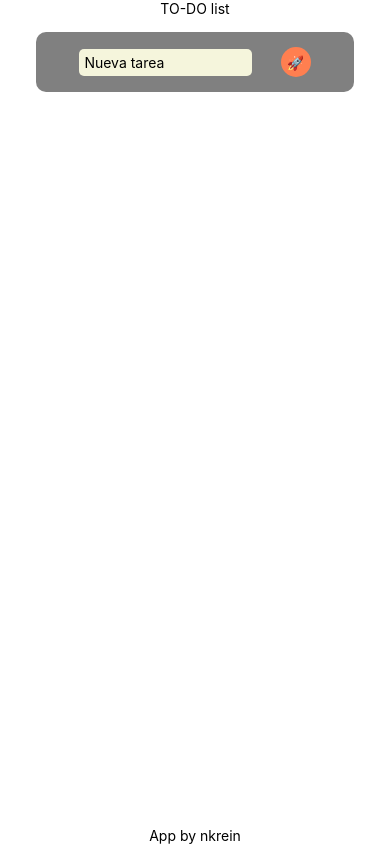
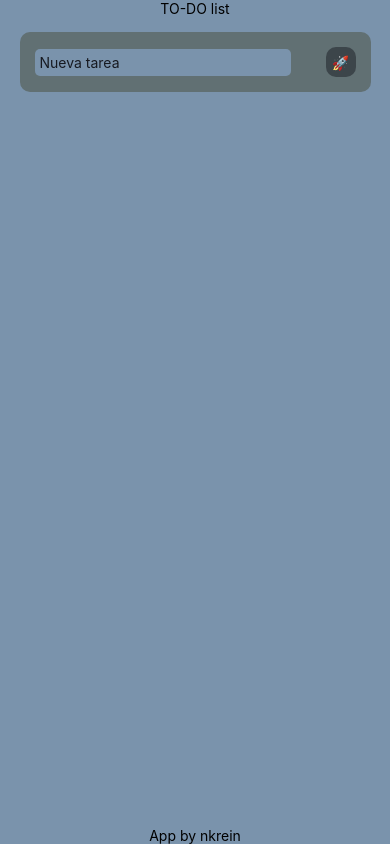
Before and after one commit to NKrein/native-ecomm, a React Native app: screen / in a window 390 px wide. Built offline with nearby package versions, Linux system fonts and the light colour scheme.

Commit message:
Confirm modal + Color palette + Appearance changes

```diff
--- a/App.js
+++ b/App.js
@@ -3,14 +3,17 @@ import Constants from "expo-constants"
 import { useState } from 'react';
 import InputCard from './components/InputCard';
 import List from './components/List';
+import ModalConfirm from './components/ModalConfirm';
+import { PALETTE } from './utils/colorPalette';
 
 export default function App() {
   const [list, setList] = useState([])
-
+  const [selectedItem, setSelectedItem] = useState({});
 
   const handleRemove = (id) => {
     const updatedArray = list.filter(item => item.id !== id)
     setList(updatedArray)
+    setSelectedItem({})
   }
 
   const handleAdd = (inputValue) => {
@@ -23,15 +26,22 @@ export default function App() {
     setList(updatedArray)
   }
 
+  const handleModalClose = () => setSelectedItem({})
+  const handleItemSelect = (item) => setSelectedItem(item)
+
   return (
     <View style={styles.container}>
       <StatusBar />
       <View style={styles.main}>
         <Text>TO-DO list</Text>
         <InputCard handleAdd={handleAdd} />
-        <List list={list} handleRemove={handleRemove} />
+        <List list={list} handleItemSelect={handleItemSelect}/>
         <Text>App by nkrein</Text>
       </View>
+      <ModalConfirm
+        handleModalClose={handleModalClose}
+        handleRemove={handleRemove}
+        selectedItem={selectedItem} />
     </View>
   );
 }
@@ -39,9 +49,7 @@ export default function App() {
 const styles = StyleSheet.create({
   container: {
     flex: 1,
-    backgroundColor: '#fff',
-    alignItems: 'center',
-    justifyContent: 'space-between',
+    backgroundColor: PALETTE.airBlue,
   },
   main: {
     marginTop: Constants.statusBarHeight,
--- a/components/InputCard.js
+++ b/components/InputCard.js
@@ -1,5 +1,6 @@
 import { useState } from "react"
 import { Pressable, Text, TextInput, View, StyleSheet } from "react-native"
+import { PALETTE } from "../utils/colorPalette"
 
 const InputCard = ({ handleAdd }) => {
   const [inputValue, setInputValue] = useState('')
@@ -18,25 +19,26 @@ const styles = StyleSheet.create({
   container: {
     flexDirection: 'row',
     flexWrap: 'nowrap',
-    justifyContent: 'space-evenly',
+    justifyContent: 'space-between',
     alignItems: 'center',
-    width: '100%',
+    width: '90%',
     margin: 15,
     padding: 15,
-    backgroundColor: 'gray',
+    backgroundColor: PALETTE.paynesGray,
     borderRadius: 10
   },
   button: {
     justifyContent: 'center',
     alignItems: 'center',
-    backgroundColor: 'coral',
-    borderRadius: '50%',
+    backgroundColor: PALETTE.richBlack50,
+    borderRadius: 10,
     width: 30,
     height: 30
   },
   input : {
-    backgroundColor: 'beige',
-    width: '60%',
+    backgroundColor: PALETTE.airBlue,
+    color: PALETTE.richBlack,
+    width: '80%',
     padding: 5,
     borderRadius: 5
   }
--- a/components/List.js
+++ b/components/List.js
@@ -2,19 +2,19 @@ import React from 'react'
 import { FlatList, StyleSheet } from 'react-native';
 import ListCard from './ListCard';
 
-const List = ({ list, handleRemove }) => {
+const List = ({ list, handleItemSelect }) => {
   return (
     <FlatList
       style={styles.container}
       data={list}
-      renderItem={({ item }) => <ListCard item={item} handleRemove={handleRemove} />}
+      renderItem={({ item }) => <ListCard item={item} handleItemSelect={handleItemSelect} />}
       keyExtractor={item => item.id} />
   )
 }
 
 const styles = StyleSheet.create({
   container: {
-    width: '100%'
+    width: '100%',
   }
 })
 export default List
--- a/components/ListCard.js
+++ b/components/ListCard.js
@@ -1,11 +1,12 @@
 import React from 'react'
 import { Pressable, StyleSheet, Text, View } from 'react-native';
+import { PALETTE } from '../utils/colorPalette';
 
-const ListCard = ({ item, handleRemove }) => {
+const ListCard = ({ item, handleItemSelect }) => {
   return (
     <View style={styles.container}>
       <Text style={styles.text}>{item.task}</Text>
-      <Pressable style={styles.button} onPress={() => handleRemove(item.id)}>
+      <Pressable style={styles.button} onPress={() => handleItemSelect(item)}>
         <Text>🗑️</Text>
       </Pressable>
     </View>
@@ -14,24 +15,27 @@ const ListCard = ({ item, handleRemove }) => {
 
 const styles = StyleSheet.create({
   container: {
+    alignSelf: 'center',
     flexDirection: 'row',
     flexWrap: 'nowrap',
     justifyContent: 'space-evenly',
     alignItems: 'center',
-    width: '100%',
-    marginBottom: 15,
+    width: '90%',
+    marginHorizontal: 15,
+    marginVertical: 10,
     padding: 15,
-    backgroundColor: 'gray',
+    backgroundColor: PALETTE.paynesGray,
     borderRadius: 10,
   },
   text: {
     flex: 1,
+    color: PALETTE.richBlack,
   },
   button: {
     justifyContent: 'center',
     alignItems: 'center',
-    backgroundColor: 'coral',
-    borderRadius: '50%',
+    backgroundColor: PALETTE.richBlack50,
+    borderRadius: 10,
     width: 30,
     height: 30,
     marginLeft: 10
--- /dev/null
+++ b/components/ModalConfirm.js
@@ -0,0 +1,64 @@
+import { Modal, Pressable, StyleSheet, Text, View } from "react-native";
+import { PALETTE } from "../utils/colorPalette";
+
+const ModalConfirm = ({ selectedItem, handleModalClose, handleRemove }) => {
+  return (
+    <Modal
+      animationType="fade"
+      transparent={true}
+      visible={Boolean(selectedItem.id)}
+      onRequestClose={handleModalClose}>
+      <View style={styles.centeredView}>
+        <View style={styles.modalView}>
+          <Text style={styles.modalText}>Confirmar borrado</Text>
+          <View style={styles.buttonBox}>
+            <Pressable style={styles.button}>
+              <Text style={styles.buttonText} onPress={() => handleRemove(selectedItem.id)}>Si</Text>
+            </Pressable>
+            <Pressable style={styles.button}>
+              <Text style={styles.buttonText} onPress={handleModalClose}>No</Text>
+            </Pressable>
+          </View>
+        </View>
+      </View>
+    </Modal>
+  )
+}
+
+const styles = StyleSheet.create({
+  centeredView: {
+    flex: 1,
+    justifyContent: 'center',
+    alignItems: 'center',
+    marginTop: 22,
+    backgroundColor: PALETTE.richBlack50
+  },
+  modalView: {
+    margin: 20,
+    backgroundColor: PALETTE.airBlue,
+    borderRadius: 20,
+    padding: 35,
+    alignItems: 'center',
+    elevation: 5,
+  },
+  buttonBox: {
+    flexDirection: 'row'
+  },
+  button: {
+    justifyContent: 'center',
+    alignItems: 'center',
+    backgroundColor: PALETTE.richBlack50,
+    borderRadius: 10,
+    width: 30,
+    height: 30,
+    margin: 5
+  },
+  modalText: {
+    color: PALETTE.richBlack,
+  },
+  buttonText: {
+    color: PALETTE.airBlue,
+  }
+});
+
+export default ModalConfirm
--- /dev/null
+++ b/utils/colorPalette.js
@@ -0,0 +1,17 @@
+export const PALETTE = {
+  richBlack: '#171a21',
+  paynesGray: '#617073',
+  airBlue: '#7a93ac',
+  jordyBlue: '#92bcea',
+
+  richBlack80: '#171a21cc',
+  paynesGray80: '#617073cc',
+  airBlue80: '#7a93accc',
+  jordyBlue80: '#92bcea80',
+
+  richBlack50: '#171a2180',
+  paynesGray50: '#61707380',
+  airBlue50: '#7a93ac80',
+  jordyBlue50: '#92bcea80',
+
+}
```
